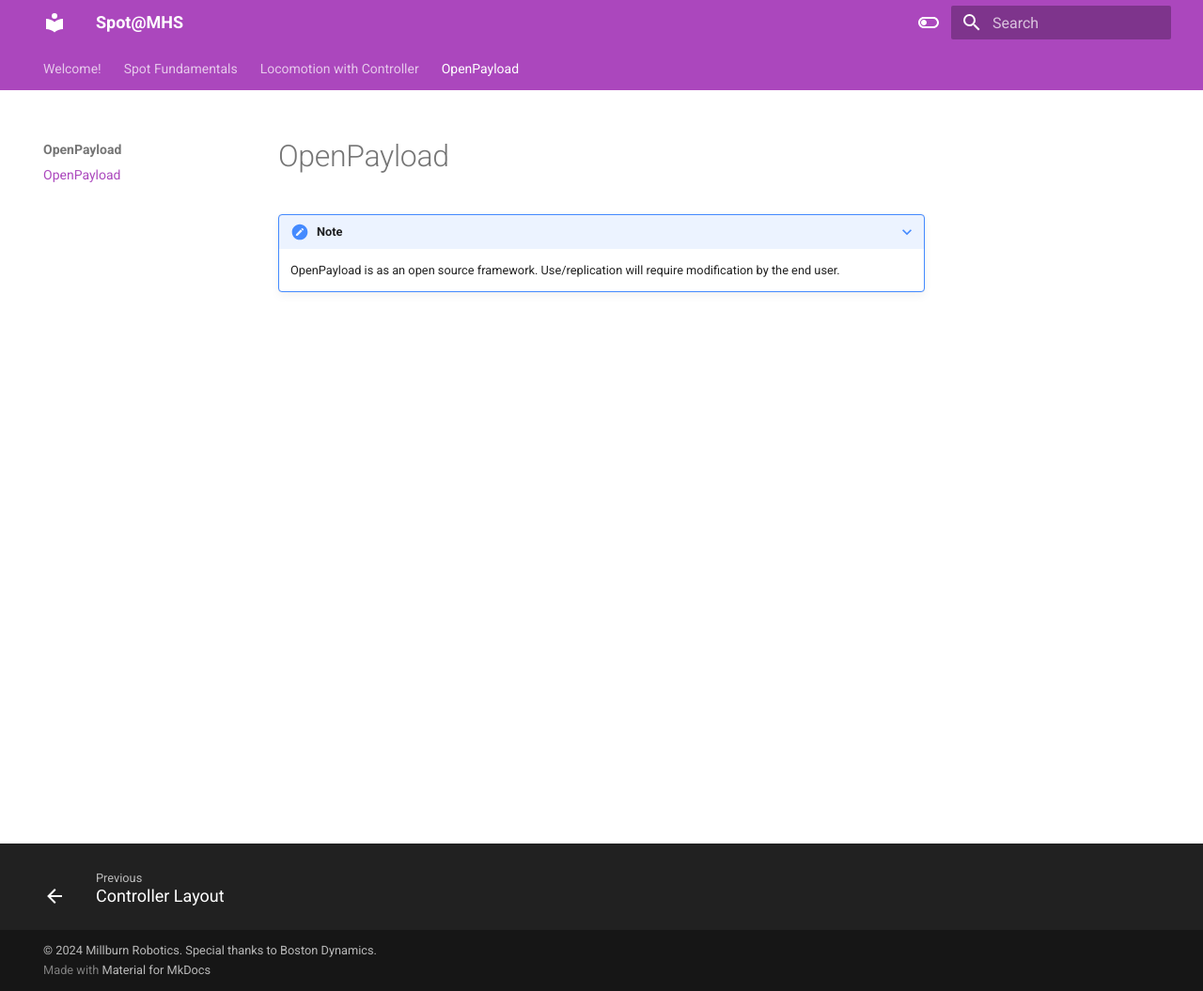
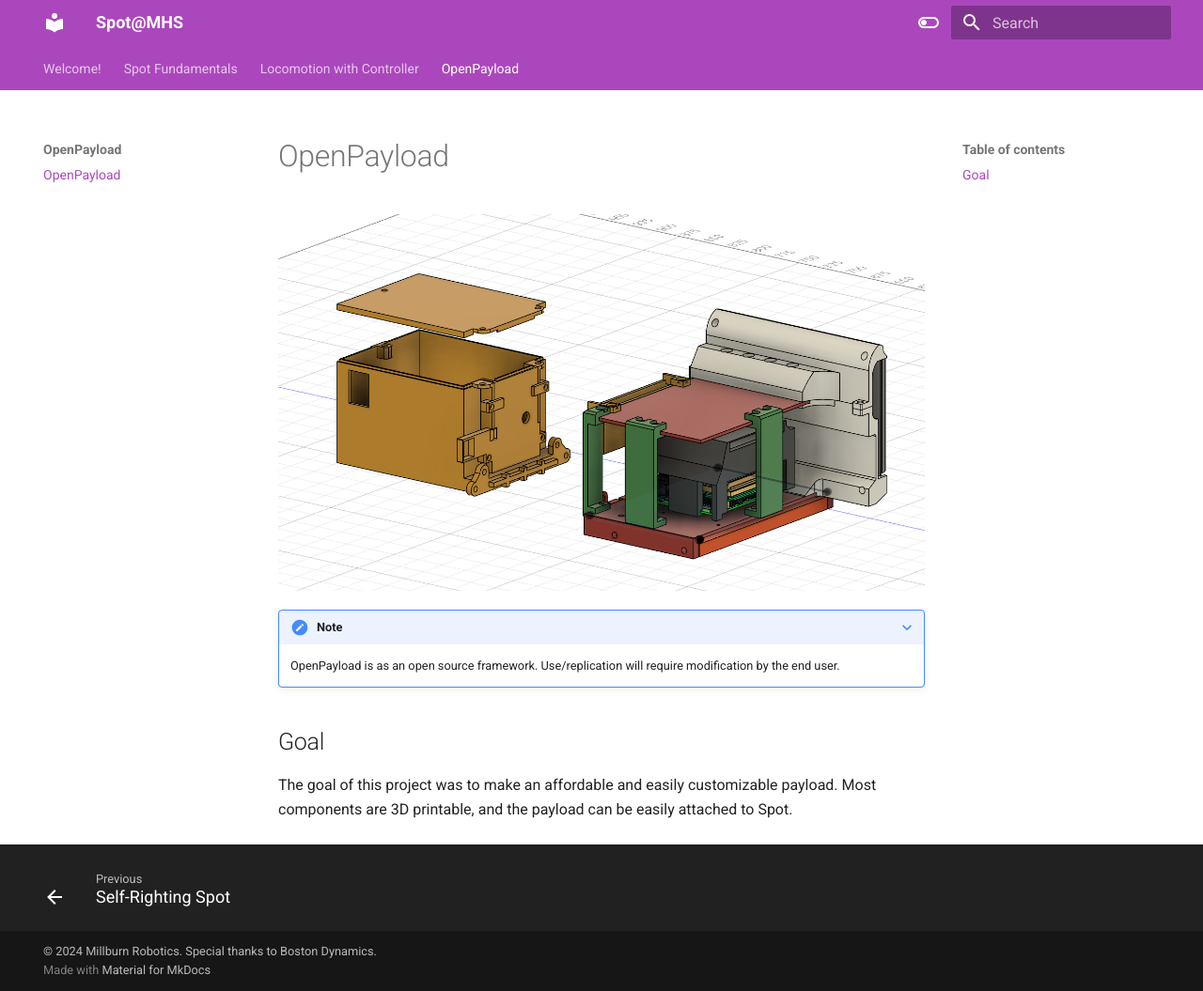
Before and after one commit to purelyboba/spot-mhs, an MkDocs documentation site: the page built from docs/open-payload/open-payload.md, in a window 1280 px wide and 1055 px high. Shown: the whole window at 94% size. Built offline with MkDocs 1.6.1 and Material for MkDocs 9.7.7, drawn with Linux system fonts in a browser that asks for light colours.

Commit message:
openpayload started

```diff
--- a/docs/open-payload/open-payload.md
+++ b/docs/open-payload/open-payload.md
@@ -2,5 +2,13 @@
 title: OpenPayload
 ---
 
+<figure markdown="span">
+    ![payload](../media/payload.png){ width="800"; loading=lazy }
+</figure>
+
 ???+ note
     OpenPayload is as an open source framework. Use/replication will require modification by the end user.
+
+## Goal
+
+The goal of this project was to make an affordable and easily customizable payload. Most components are 3D printable, and the payload can be easily attached to Spot.
--- a/mkdocs.yml
+++ b/mkdocs.yml
@@ -42,6 +42,7 @@ nav:
     - locomotion-with-controller/locomotion-with-controller.md
     - locomotion-with-controller/operational-safety.md
     - locomotion-with-controller/controller-layout.md
+    - locomotion-with-controller/self-righting-spot.md
  - OpenPayload:
     - open-payload/open-payload.md
 copyright:
```
Also changed, not shown: docs/locomotion-with-controller/self-righting-spot.md (added, +29 -0 lines), docs/media/payload.png (added), docs/media/self-right.png (added).
